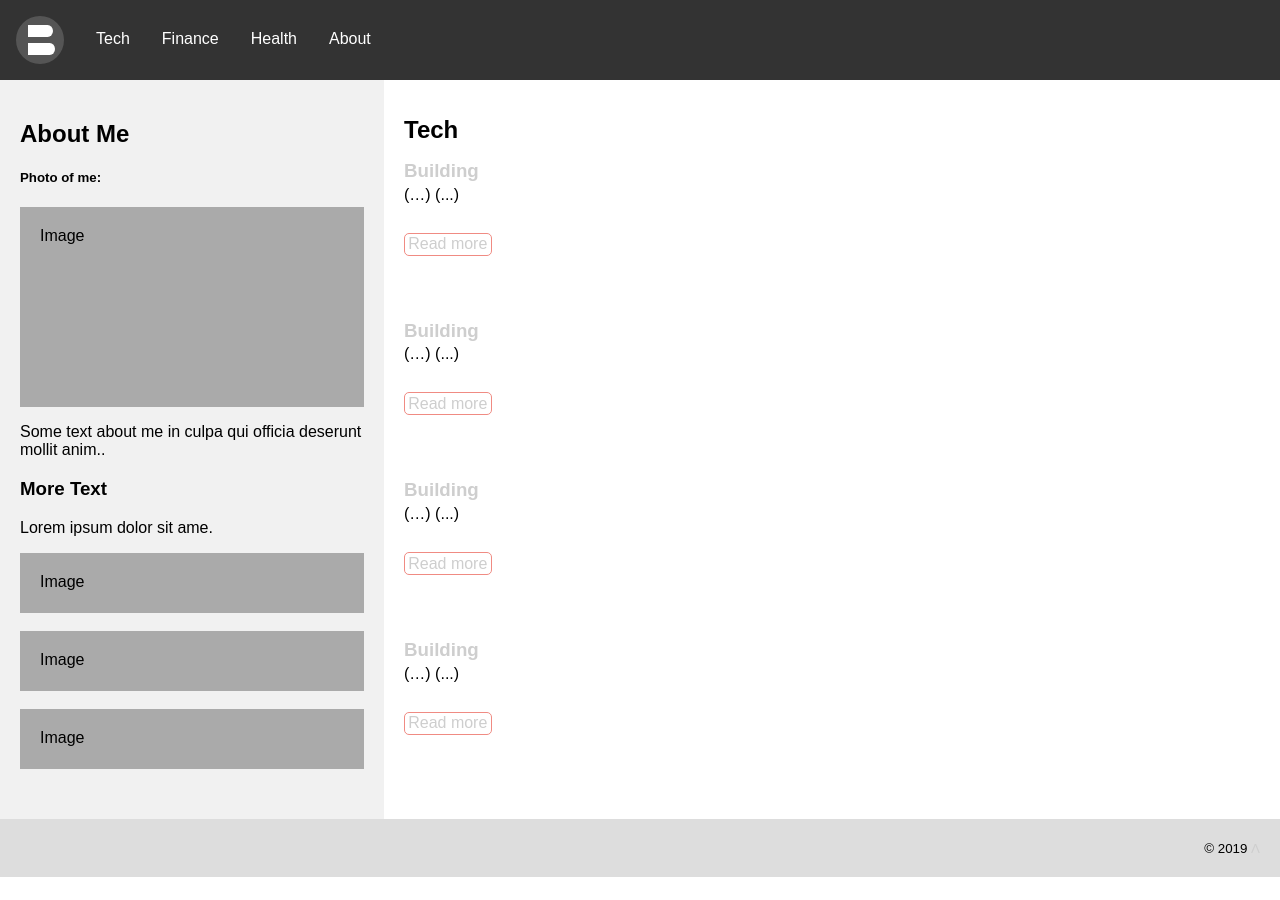
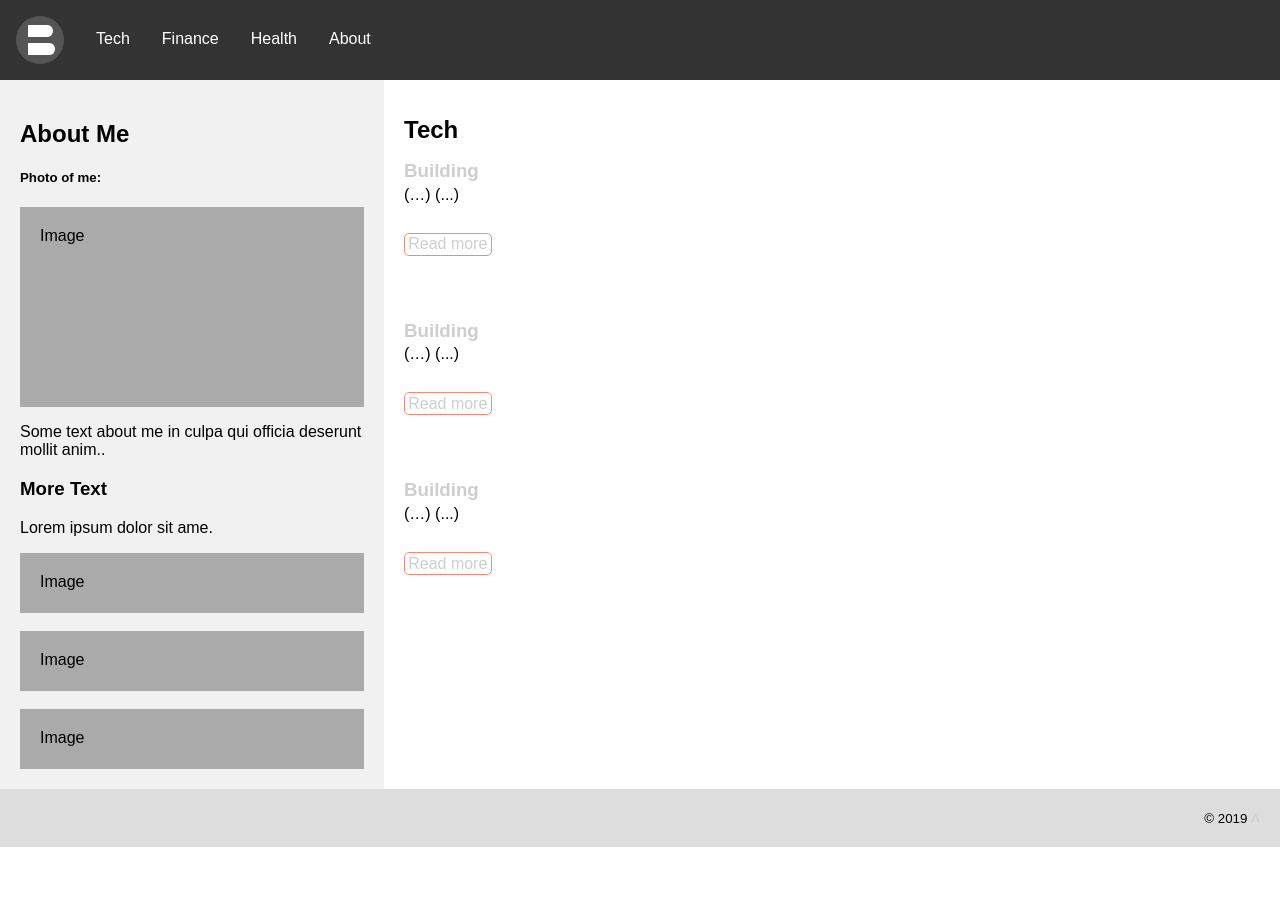
Before and after one commit to goncalobonina/goncalobonina.github.io, a Jekyll site: the page built from tech.md, in a window 1280 px wide. Built offline with Jekyll 4.4.1, drawn with Linux system fonts in a browser that asks for light colours.

Commit message:
Update tech.md

```diff
--- a/tech.md
+++ b/tech.md
@@ -3,7 +3,7 @@ layout: page
 title: Tech
 ---
 
-{% for post in site.categories.Tech limit:6 %}
+{% for post in site.categories.Tech limit:3 %}
   <article class="post">
     <h1 class="post-title">
       <a href="{{ site.baseurl }}{{ post.url }}">{{ post.title }}</a>
```
